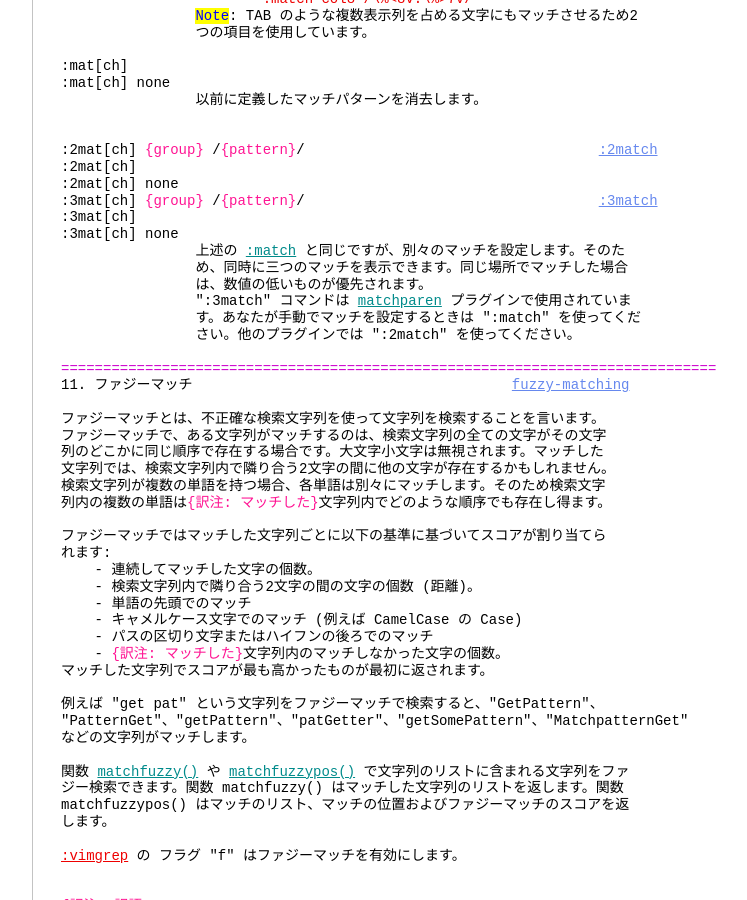
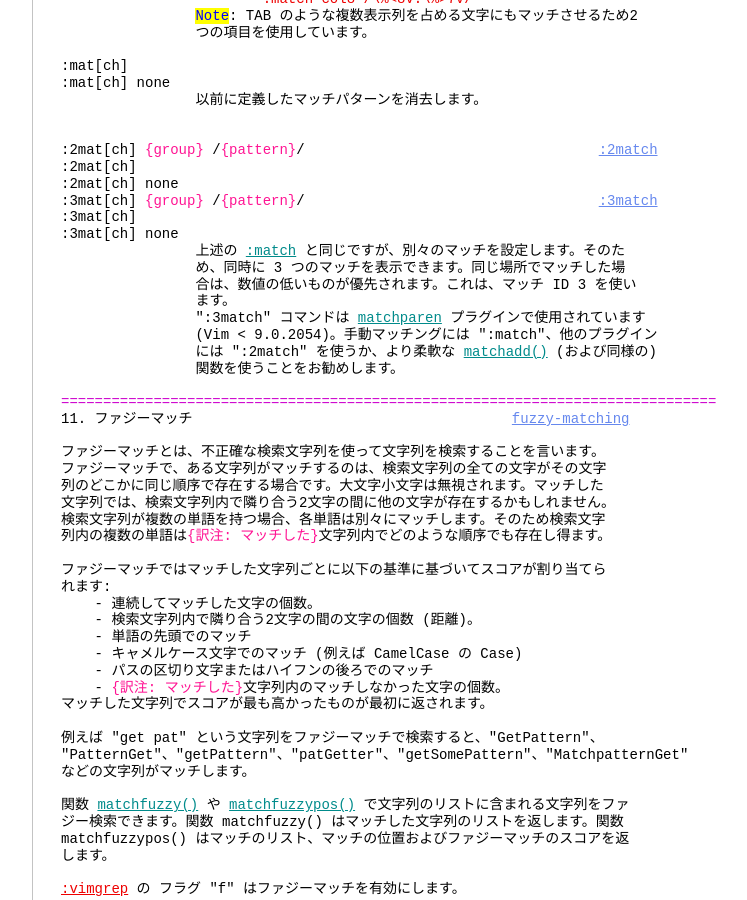
Before and after one commit to vim-jp/vimdoc-ja, a Jekyll site: the page built from pattern.html, in a window 1280 px wide and 900 px high, scrolled down 24043 px. Shown: the whole window, without its empty margins (340-1087 px from the left). Built offline with Jekyll 4.4.1, drawn with Linux system fonts in a browser that asks for light colours; nearby versions of some CDN libraries; comment, search, counter and statistics services are not loaded; some of the changed text lies outside the part shown.

Commit message:
Generated by GitHub workflow 6667677586
https://github.com/vim-jp/vimdoc-ja-working/actions/runs/6667677586

```diff
--- a/pattern.html
+++ b/pattern.html
@@ -3,7 +3,7 @@ layout: vimdoc
 helpname: 'pattern'
 ---
 <div id='vimCodeElement'>
-<a class="Constant" href="pattern.html" name="pattern.txt">pattern.txt</a>&nbsp;&nbsp; For&nbsp;<span class="Identifier">Vim バージョン 9.0.</span>&nbsp;&nbsp;Last change: 2023 Feb 04<br>
+<a class="Constant" href="pattern.html" name="pattern.txt">pattern.txt</a>&nbsp;&nbsp; For&nbsp;<span class="Identifier">Vim バージョン 9.0.</span>&nbsp;&nbsp;Last change: 2023 Oct 23<br>
 <br>
 <br>
 &nbsp;&nbsp;&nbsp;&nbsp;&nbsp;&nbsp;&nbsp;&nbsp;&nbsp;&nbsp;&nbsp;&nbsp;&nbsp;&nbsp;&nbsp;&nbsp;&nbsp;&nbsp;<span class="Identifier">VIMリファレンスマニュアル&nbsp;&nbsp;&nbsp;&nbsp;&nbsp;&nbsp; by Bram Moolenaar</span><br>
@@ -1437,11 +1437,13 @@ Vim では、'^' と '$' は常に中間の改行にもマッチします。最
 :3mat[ch]<br>
 :3mat[ch] none<br>
 &nbsp;&nbsp;&nbsp;&nbsp;&nbsp;&nbsp;&nbsp;&nbsp;&nbsp;&nbsp;&nbsp;&nbsp;&nbsp;&nbsp;&nbsp;&nbsp;上述の&nbsp;<a class="Identifier" href="pattern.html#:match">:match</a>&nbsp;と同じですが、別々のマッチを設定します。そのた<br>
-&nbsp;&nbsp;&nbsp;&nbsp;&nbsp;&nbsp;&nbsp;&nbsp;&nbsp;&nbsp;&nbsp;&nbsp;&nbsp;&nbsp;&nbsp;&nbsp;め、同時に三つのマッチを表示できます。同じ場所でマッチした場合<br>
-&nbsp;&nbsp;&nbsp;&nbsp;&nbsp;&nbsp;&nbsp;&nbsp;&nbsp;&nbsp;&nbsp;&nbsp;&nbsp;&nbsp;&nbsp;&nbsp;は、数値の低いものが優先されます。<br>
-&nbsp;&nbsp;&nbsp;&nbsp;&nbsp;&nbsp;&nbsp;&nbsp;&nbsp;&nbsp;&nbsp;&nbsp;&nbsp;&nbsp;&nbsp;&nbsp;&quot;:3match&quot; コマンドは&nbsp;<a class="Identifier" href="pi_paren.html#matchparen">matchparen</a>&nbsp;プラグインで使用されていま<br>
-&nbsp;&nbsp;&nbsp;&nbsp;&nbsp;&nbsp;&nbsp;&nbsp;&nbsp;&nbsp;&nbsp;&nbsp;&nbsp;&nbsp;&nbsp;&nbsp;す。あなたが手動でマッチを設定するときは &quot;:match&quot; を使ってくだ<br>
-&nbsp;&nbsp;&nbsp;&nbsp;&nbsp;&nbsp;&nbsp;&nbsp;&nbsp;&nbsp;&nbsp;&nbsp;&nbsp;&nbsp;&nbsp;&nbsp;さい。他のプラグインでは &quot;:2match&quot; を使ってください。<br>
+&nbsp;&nbsp;&nbsp;&nbsp;&nbsp;&nbsp;&nbsp;&nbsp;&nbsp;&nbsp;&nbsp;&nbsp;&nbsp;&nbsp;&nbsp;&nbsp;め、同時に 3 つのマッチを表示できます。同じ場所でマッチした場<br>
+&nbsp;&nbsp;&nbsp;&nbsp;&nbsp;&nbsp;&nbsp;&nbsp;&nbsp;&nbsp;&nbsp;&nbsp;&nbsp;&nbsp;&nbsp;&nbsp;合は、数値の低いものが優先されます。これは、マッチ ID 3 を使い<br>
+&nbsp;&nbsp;&nbsp;&nbsp;&nbsp;&nbsp;&nbsp;&nbsp;&nbsp;&nbsp;&nbsp;&nbsp;&nbsp;&nbsp;&nbsp;&nbsp;ます。<br>
+&nbsp;&nbsp;&nbsp;&nbsp;&nbsp;&nbsp;&nbsp;&nbsp;&nbsp;&nbsp;&nbsp;&nbsp;&nbsp;&nbsp;&nbsp;&nbsp;&quot;:3match&quot; コマンドは&nbsp;<a class="Identifier" href="pi_paren.html#matchparen">matchparen</a>&nbsp;プラグインで使用されています<br>
+&nbsp;&nbsp;&nbsp;&nbsp;&nbsp;&nbsp;&nbsp;&nbsp;&nbsp;&nbsp;&nbsp;&nbsp;&nbsp;&nbsp;&nbsp;&nbsp;(Vim &lt; 9.0.2054)。手動マッチングには &quot;:match&quot;、他のプラグイン<br>
+&nbsp;&nbsp;&nbsp;&nbsp;&nbsp;&nbsp;&nbsp;&nbsp;&nbsp;&nbsp;&nbsp;&nbsp;&nbsp;&nbsp;&nbsp;&nbsp;には &quot;:2match&quot; を使うか、より柔軟な&nbsp;<a class="Identifier" href="builtin.html#matchadd()">matchadd()</a>&nbsp;(および同様の)<br>
+&nbsp;&nbsp;&nbsp;&nbsp;&nbsp;&nbsp;&nbsp;&nbsp;&nbsp;&nbsp;&nbsp;&nbsp;&nbsp;&nbsp;&nbsp;&nbsp;関数を使うことをお勧めします。<br>
 <br>
 <span class="PreProc">==============================================================================</span><br>
 11. ファジーマッチ&nbsp;&nbsp;&nbsp;&nbsp;&nbsp;&nbsp;&nbsp;&nbsp;&nbsp;&nbsp;&nbsp;&nbsp;&nbsp;&nbsp;&nbsp;&nbsp;&nbsp;&nbsp;&nbsp;&nbsp;&nbsp;&nbsp;&nbsp;&nbsp;&nbsp;&nbsp;&nbsp;&nbsp;&nbsp;&nbsp;&nbsp;&nbsp;&nbsp;&nbsp;&nbsp;&nbsp;&nbsp;&nbsp;<a class="Constant" href="pattern.html#fuzzy-matching" name="fuzzy-matching">fuzzy-matching</a><br>
```
